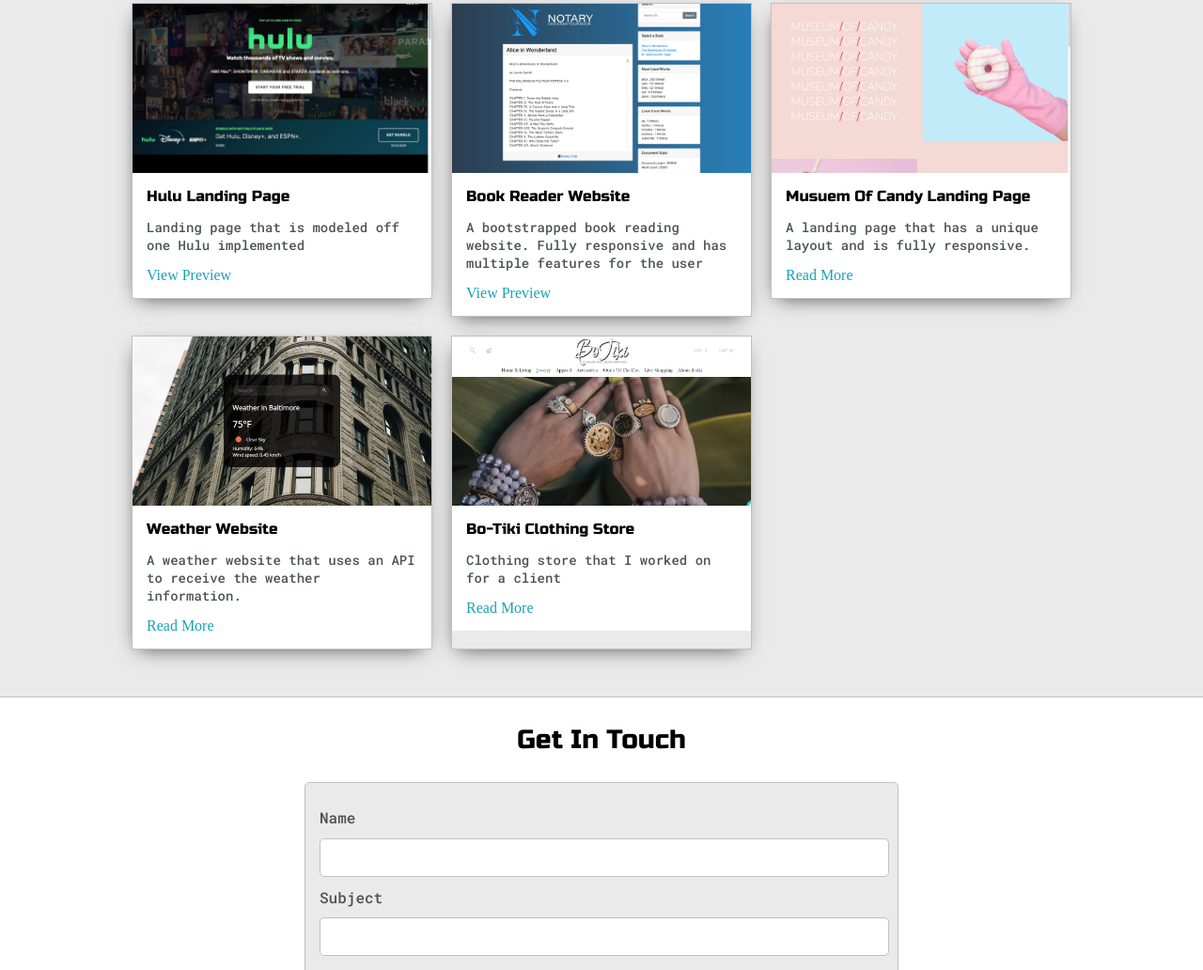
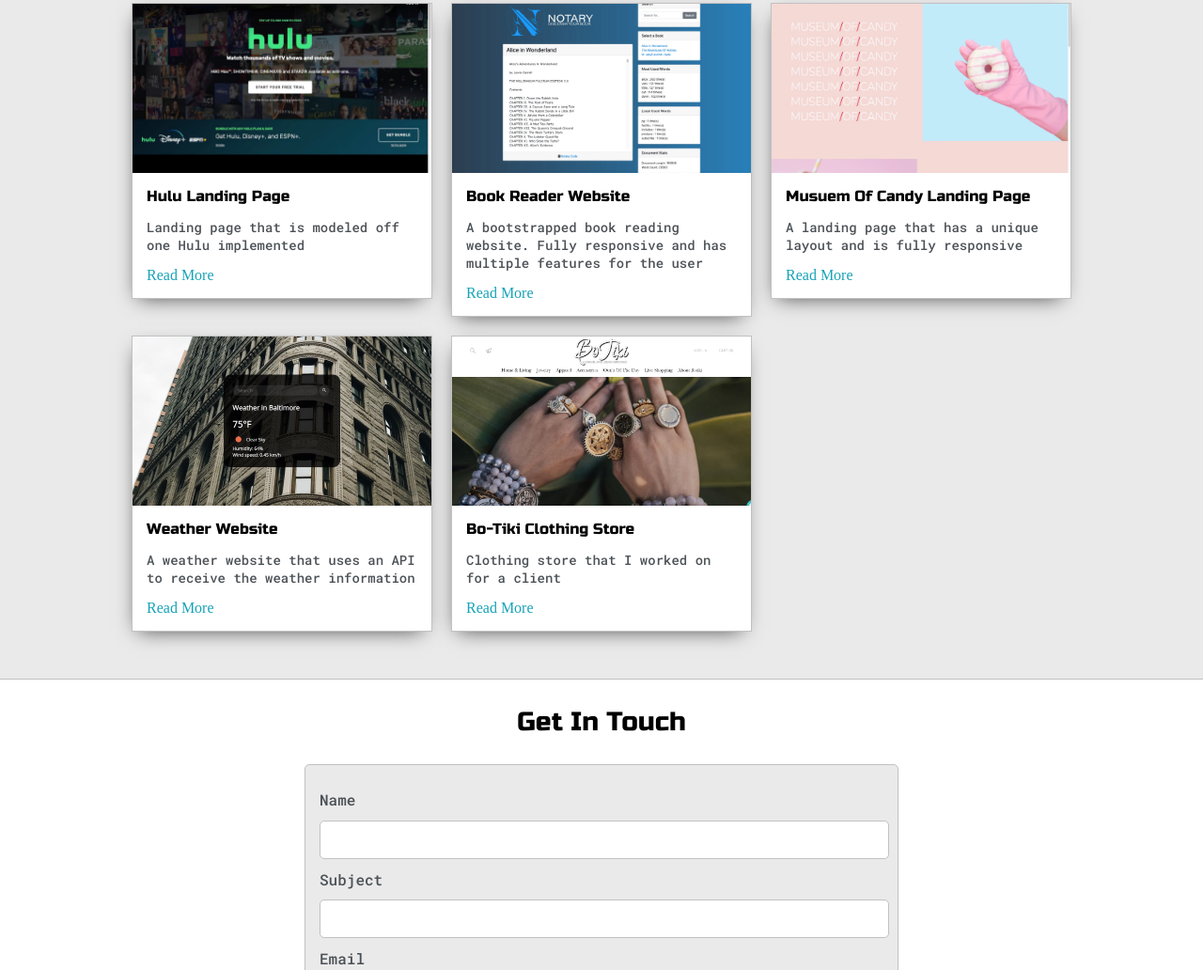
Before and after one commit to jmeegan2/Portfolio-Site, a website: page index.html in a window 1280 px wide. Shown: the part 1313-2345 px from the top of the page at 94% size. Drawn offline with Linux system fonts and the light colour scheme.

Commit message:
changes to html

```diff
--- a/index.html
+++ b/index.html
@@ -145,7 +145,7 @@
 						<div class="post-preview">
 							<h6 class="post-title">Hulu Landing Page</h6>
 							<p class="post-intro">Landing page that is modeled off one Hulu implemented</p>
-							<a href="HuluPost.html">View Preview</a>
+							<a href="HuluPost.html">Read More</a>
 						</div>
 					</div>
 				</div>
@@ -158,7 +158,7 @@
 							<p class="post-intro"> A bootstrapped book reading website. Fully responsive and has
 								multiple features for the user
 							</p>
-							<a href="NotaryBookReader.html">View Preview</a>
+							<a href="NotaryBookReader.html">Read More</a>
 						</div>
 					</div>
 				</div>
@@ -167,7 +167,7 @@
 						<img class="thumbnail" src="images/Museum of candy pic.jpg">
 						<div class="post-preview">
 							<h6 class="post-title">Musuem Of Candy Landing Page</h6>
-							<p class="post-intro">A landing page that has a unique layout and is fully responsive.</p>
+							<p class="post-intro">A landing page that has a unique layout and is fully responsive</p>
 							<a href="MuseumOfCandy.html">Read More</a>
 						</div>
 					</div>
@@ -177,13 +177,13 @@
 						<img class="thumbnail" src="images/Weather API.jpg">
 						<div class="post-preview">
 							<h6 class="post-title">Weather Website</h6>
-							<p class="post-intro">A weather website that uses an API to receive the weather information.
+							<p class="post-intro">A weather website that uses an API to receive the weather information
 							</p>
 							<a href="WeatherAPI.html">Read More</a>
 						</div>
 					</div>
 				</div>
-			</a>
+			<div>
 				<div class="post">
 					<img class="thumbnail" src="images/Bo-Tiki Homepage.png">
 					<div class="post-preview">
```
